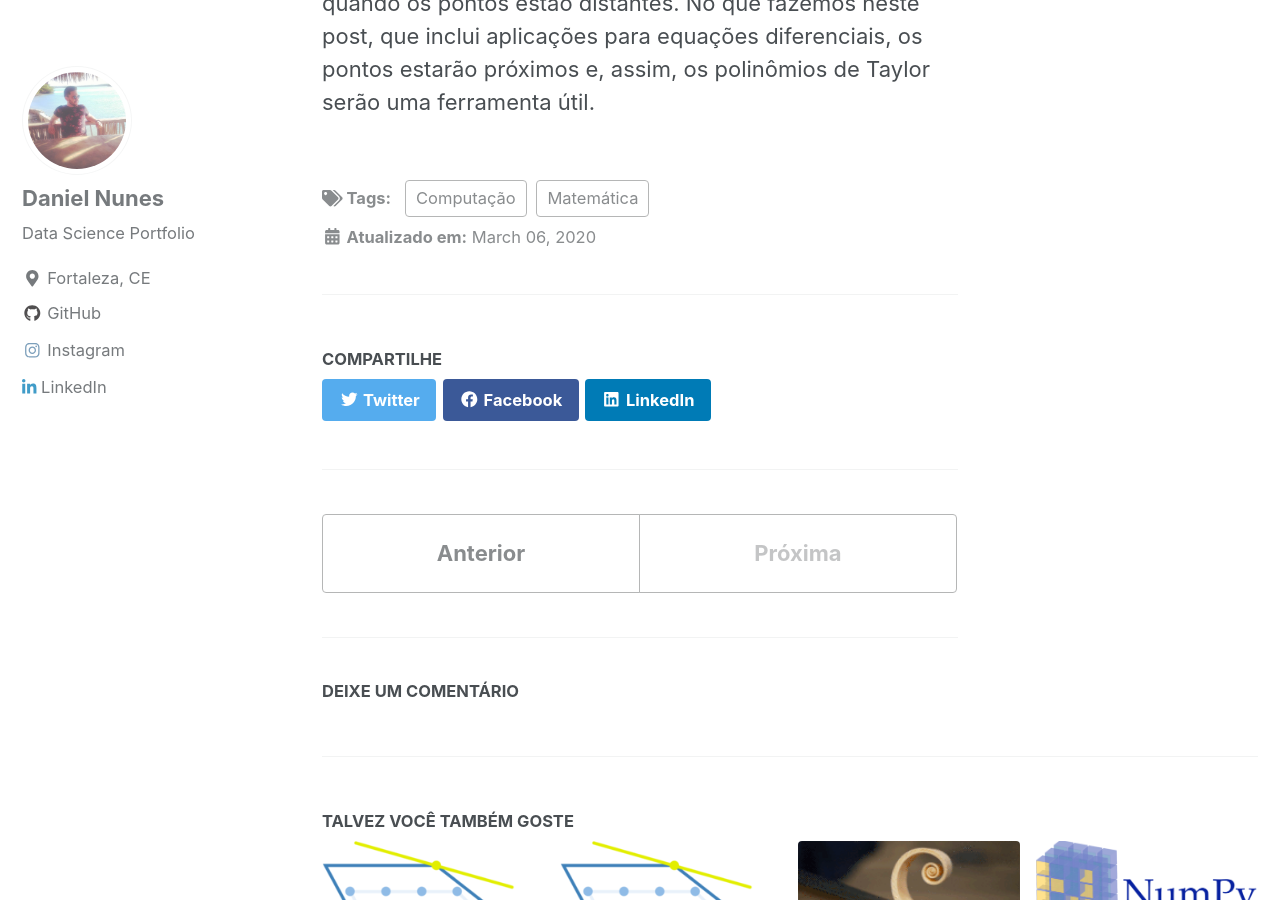
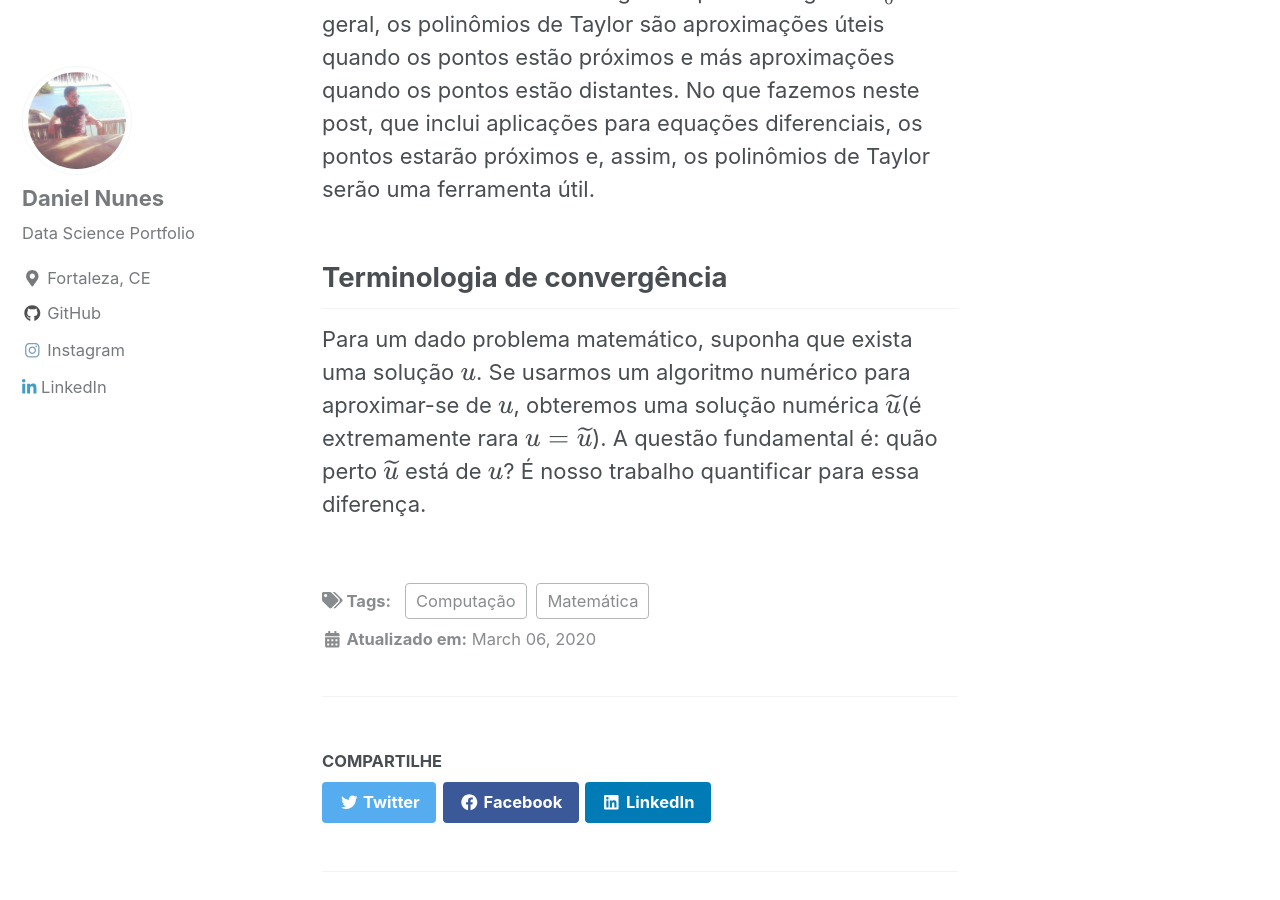
Before and after one commit to danielmnunes/danielmnunes.github.io, a Jekyll site: the page built from _posts/2020-03-06-derivada-numerica-parte1.md, in a window 1280 px wide and 900 px high, scrolled down 1670 px. Built offline with Jekyll 4.4.1, drawn with Linux system fonts in a browser that asks for light colours; cached includes are drawn as plain includes; nearby versions of some CDN libraries; formulas are drawn with MathJax 3; comment, search, counter and statistics services are not loaded; some of the changed text lies outside the part shown.

Commit message:
post mn pt 1 6

```diff
--- a/_posts/2020-03-06-derivada-numerica-parte1.md
+++ b/_posts/2020-03-06-derivada-numerica-parte1.md
@@ -30,3 +32,7 @@ $$
 A importância do teorema de Taylor é que podemos escolher um ponto $$x_{0}$$ e, em seguida, representar a função $$f(x)$$, não importa o quão "confuso" seja, pelo polinômio $$ f(x) = f(x_{0}) + f{}'(x_{0})(x - x_{0}) + \frac{f{}''(x_{0})}{2!}(x - x_{0})^{2} + \cdots  + \frac{f^{(n)}(x_{0})}{n!}(x - x_{0})^{n} $$. O erro é dado pelo termo único $$ \frac{f^{(n+1)}(c)}{(n+1)!}(x - x_{0})^{n+1} $$. Embora não conheçamos $$c$$, sabemos que ele está em $$[x, x_{0}]$$. Em muitos casos, esse termo pode ser estimado para fornecer um limite superior ao erro na aproximação de uma função por um polinômio de Taylor.
 
 Uma maneira de pensar nesses polinômios de Taylor é como os polinômios tangentes a uma função $$f$$ no ponto $$x_{0}$$. Se $$n = 1$$, recuperamos a linha tangente a $$f$$ em $$x_{0}$$, e se $$n = 2$$ obteríamos a parábola tangente. Como aprendemos no Cálculo I, a linha tangente é bastante precisa para $$x$$ próximo de $$x_{0}$$ e pode ser bastante imprecisa se $$x$$ estiver longe de $$x_{0}$$, é exatamente isso que vemos no termo de erro $$ \frac{f^{(2)}(c)}{2!} (x - x_{0})^{2}$$; a diferença $$(x - x_{0})$$ é ao quadrado, o que mostra diretamente um erro grande para $$x$$ longe de $$x_{0}$$. Em geral, os polinômios de Taylor são aproximações úteis quando os pontos estão próximos e más aproximações quando os pontos estão distantes. No que fazemos neste post, que inclui aplicações para equações diferenciais, os pontos estarão próximos e, assim, os polinômios de Taylor serão uma ferramenta útil.
+
+## Terminologia de convergência
+
+Para um dado problema matemático, suponha que exista uma solução $$u$$. Se usarmos um algoritmo numérico para aproximar-se de $$u$$, obteremos uma solução numérica $$\widetilde{u}$$(é extremamente rara $$u = \widetilde{u}$$). A questão fundamental é: quão perto $$\widetilde{u}$$ está de $$u$$? É nosso trabalho quantificar para essa diferença.
```
Also changed, not shown: other parts of _posts/2020-03-06-derivada-numerica-parte1.md (+2 -0 lines).
